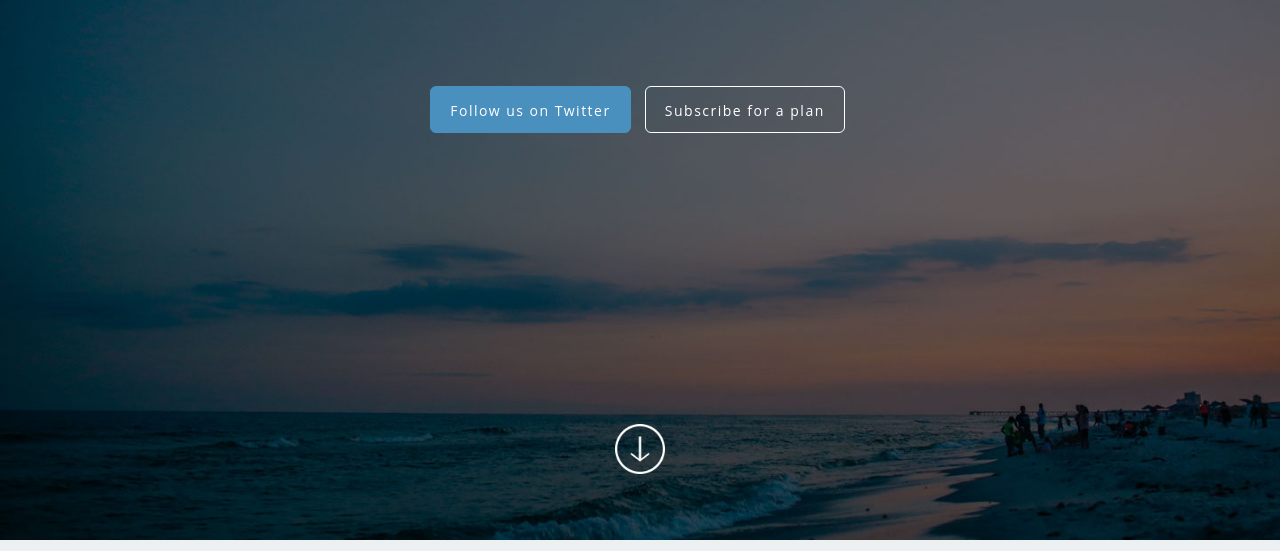
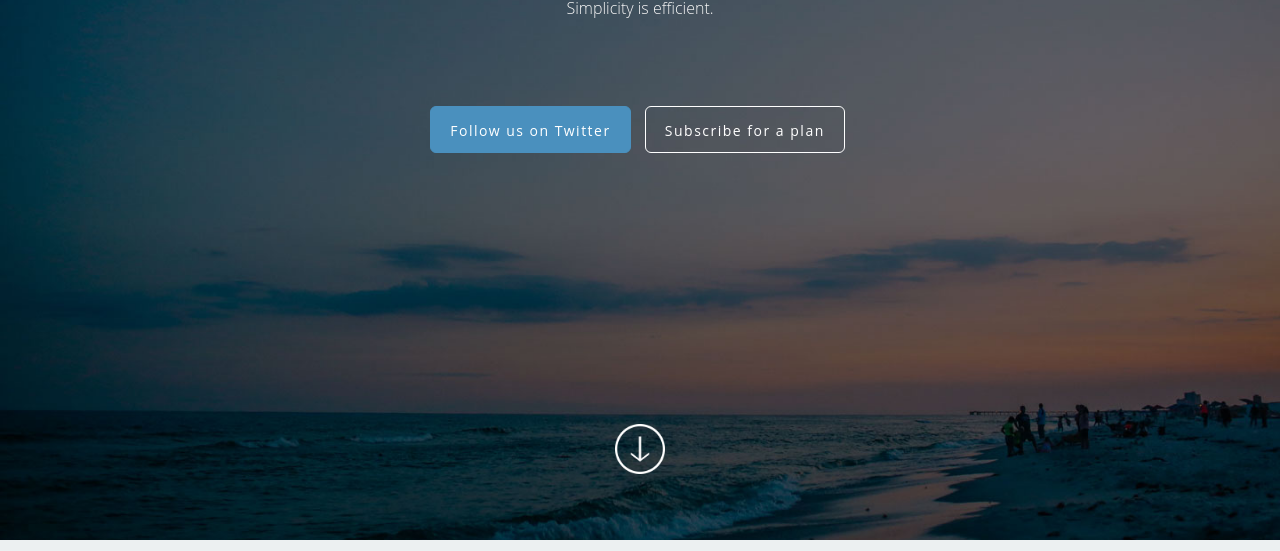
Before and after one commit to devhash/devhash.github.io, a plain HTML site: page index.html in a window 1280 px wide. Shown: the part 260-811 px from the top of the page. Drawn offline with Linux system fonts and the light colour scheme.

Commit message:
Update index.html

```diff
--- a/index.html
+++ b/index.html
@@ -57,7 +57,7 @@
         <div class="intro-header">
             <div class="col-xs-12 text-center abcen1">
                 <h1 class="h1_home wow fadeIn" data-wow-delay="0.4s">#dev</h1>
-                <h3 class="h3_home wow fadeIn" data-wow-delay="0.6s">Simplicity is efficient.</h3>
+                <h3 class="h3_home wow fadeIn" data-wow-delay="0.6s" style="margin-top:20px;">Simplicity is efficient.</h3>
                 <ul class="list-inline intro-social-buttons" style="margin-top:90px;">
                     <li>
                         <a href="https://twitter.com/hashdev" class="btn  btn-lg mybutton_cyano wow fadeIn" data-wow-delay="0.8s">
```
